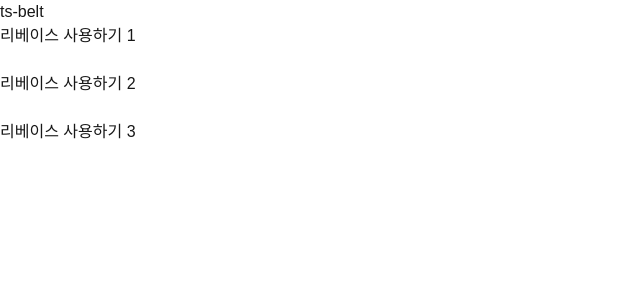
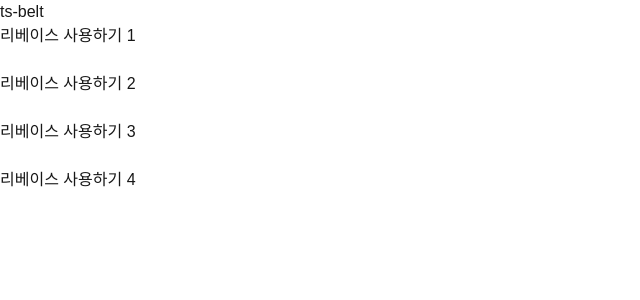
Before and after one commit to stnqls/ts-belt, a Next.js app: page /ts-belt in a window 1280 px wide. Shown: the top 300 px of the page, without its empty margins (0-640 px from the left). Built offline with nearby package versions, Linux system fonts and the light colour scheme.

Commit message:
feat: 리베이스 사용하기 4

```diff
--- a/app/ts-belt/page.tsx
+++ b/app/ts-belt/page.tsx
@@ -9,6 +9,8 @@ export default function page() {
       <br />
       <p>리베이스 사용하기 3</p>
       <br />
+      <p>리베이스 사용하기 4</p>
+      <br />
     </div>
   );
 }
```
